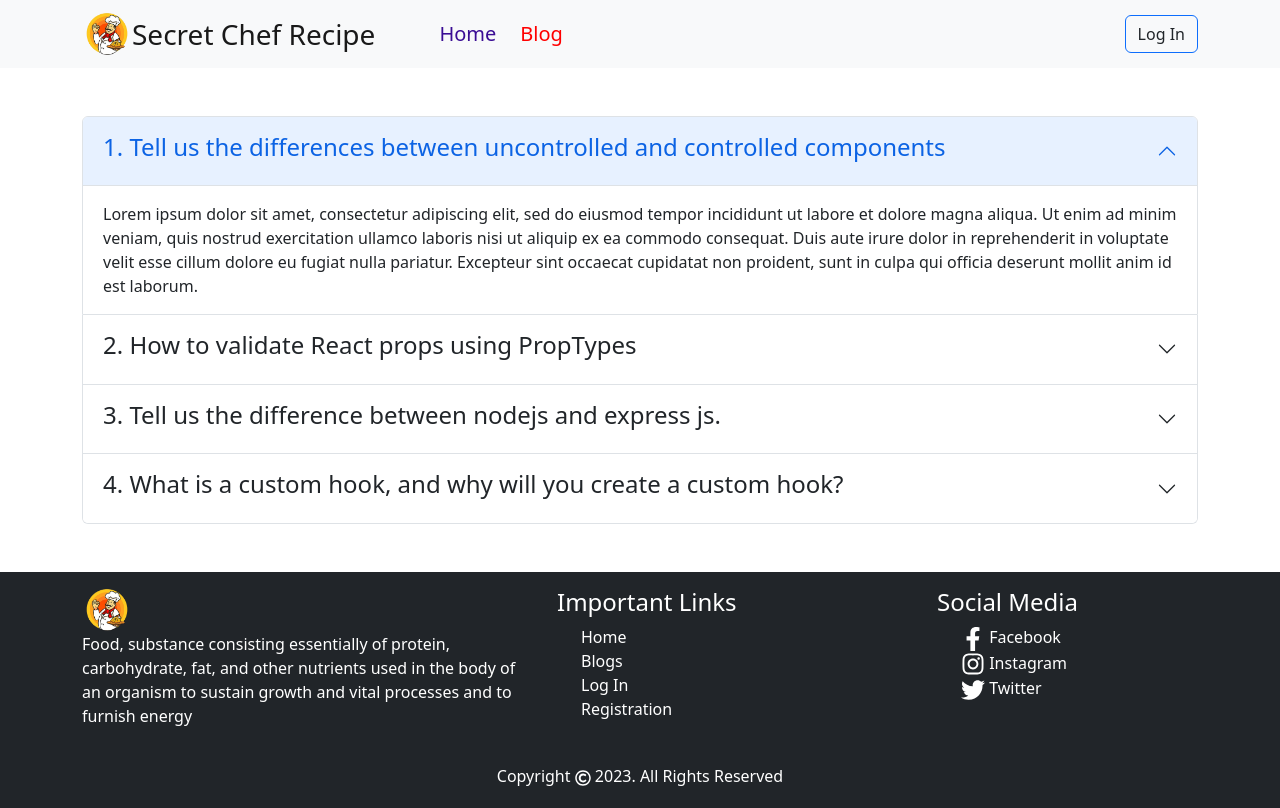
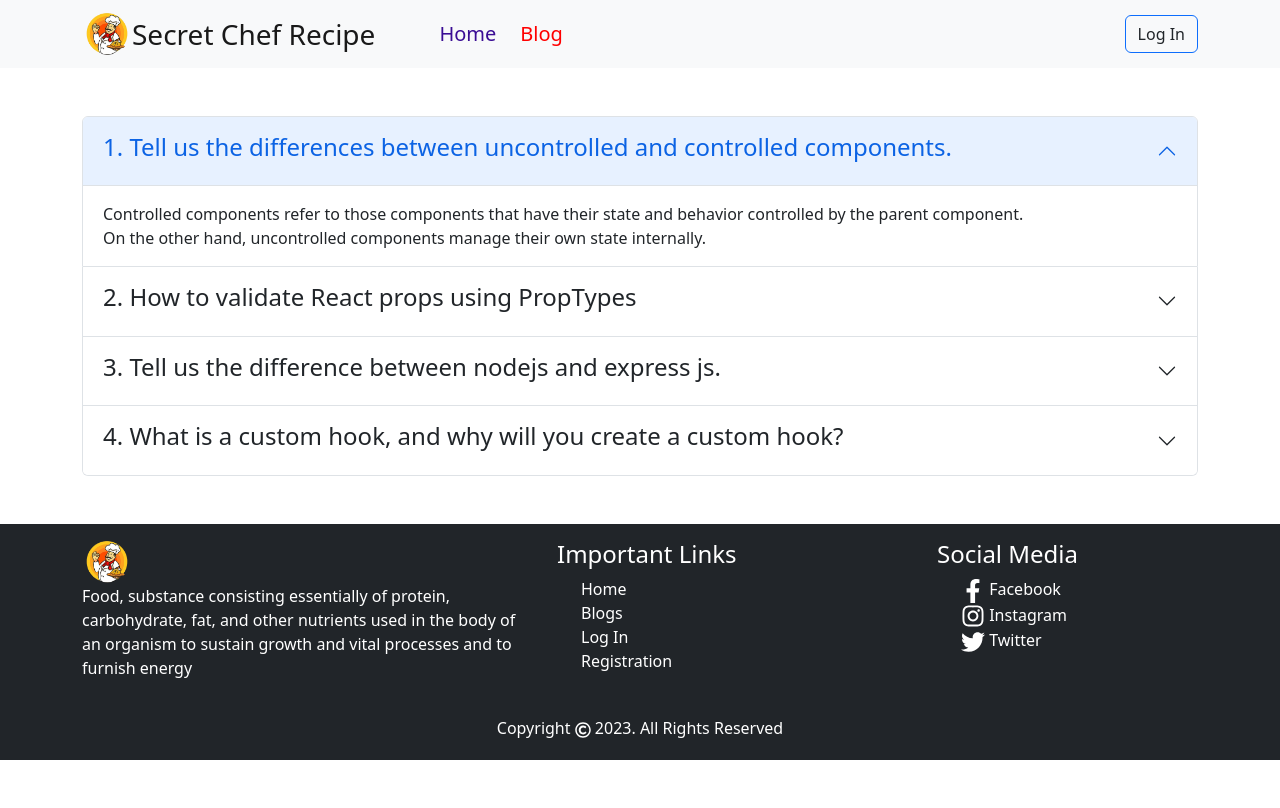
Before and after one commit to YusufHasan94/secret-chef-recipe-client, a React (Vite) app: page /blogs in a window 1280 px wide. Built offline with nearby package versions, Linux system fonts and the light colour scheme; no server answers.

Commit message:
adding github and google login

```diff
--- a/src/Components/Main/Blogs/Blogs.jsx
+++ b/src/Components/Main/Blogs/Blogs.jsx
@@ -7,27 +7,16 @@ const Blogs = () => {
         <Container className='my-5'>
             <Accordion defaultActiveKey="0">
                 <Accordion.Item eventKey="0">
-                    <Accordion.Header> <h4>1. Tell us the differences between uncontrolled and controlled components</h4> </Accordion.Header>
+                    <Accordion.Header> <h4>1. Tell us the differences between uncontrolled and controlled components.</h4> </Accordion.Header>
                     <Accordion.Body>
-                    Lorem ipsum dolor sit amet, consectetur adipiscing elit, sed do
-                    eiusmod tempor incididunt ut labore et dolore magna aliqua. Ut enim ad
-                    minim veniam, quis nostrud exercitation ullamco laboris nisi ut
-                    aliquip ex ea commodo consequat. Duis aute irure dolor in
-                    reprehenderit in voluptate velit esse cillum dolore eu fugiat nulla
-                    pariatur. Excepteur sint occaecat cupidatat non proident, sunt in
-                    culpa qui officia deserunt mollit anim id est laborum.
+                    Controlled components refer to those components that have their state and behavior controlled by the parent component.
+                    <br />On the other hand, uncontrolled components manage their own state internally.
                     </Accordion.Body>
                 </Accordion.Item>
                 <Accordion.Item eventKey="1">
                     <Accordion.Header> <h4>2. How to validate React props using PropTypes</h4> </Accordion.Header>
                     <Accordion.Body>
-                    Lorem ipsum dolor sit amet, consectetur adipiscing elit, sed do
-                    eiusmod tempor incididunt ut labore et dolore magna aliqua. Ut enim ad
-                    minim veniam, quis nostrud exercitation ullamco laboris nisi ut
-                    aliquip ex ea commodo consequat. Duis aute irure dolor in
-                    reprehenderit in voluptate velit esse cillum dolore eu fugiat nulla
-                    pariatur. Excepteur sint occaecat cupidatat non proident, sunt in
-                    culpa qui officia deserunt mollit anim id est laborum.
+
                     </Accordion.Body>
                 </Accordion.Item>
                 <Accordion.Item eventKey="3">
--- a/src/Components/Main/Login/Login.jsx
+++ b/src/Components/Main/Login/Login.jsx
@@ -4,15 +4,16 @@ import { FaGoogle, FaGithub } from "react-icons/fa";
 import { Link, useLocation, useNavigate } from 'react-router-dom';
 import { AuthContext } from '../../../providers/AuthProvider';
 const Login = () => {
-    const {loginUser} = useContext(AuthContext);
+    const {loginUser, signInWithGoogle, signInWithGithub} = useContext(AuthContext);
     const [error, setError] = useState();
     const [success, setSuccess] = useState();
     const navigate = useNavigate();
+    const location = useLocation();
 
-    const location = useLocation();
     //redirect to the location
     const from = location.state?.from?.pathname || "/";
-    //handle login
+
+    //handle login with email and password
     const handleLogin = event=>{
         setError('');
         setSuccess('');
@@ -34,6 +35,28 @@ const Login = () => {
         //use to reset form value
         form.reset('');
     }
+
+    //handle login with google
+    const handleGoogleLogin = ()=>{
+        signInWithGoogle()
+        .then(res=>{
+            const loggedUser = res.user;
+            console.log(loggedUser);
+            navigate(navigate(from , {replace: true}));
+        })
+        .catch(error => console.log(error.message));
+    }
+    //handle login with github
+    const handleGithubLogin = ()=>{
+        signInWithGithub()
+        .then(res=>{
+            const loggedUser = res.user;
+            console.log(loggedUser);
+            navigate(from , {replace: true});
+        })
+        .catch(error => console.log(error.message));
+    }
+
     return (
         <div>
             <Container className='d-flex flex-column align-items-center justify-content-center' style={{height: "700px"}}>
@@ -51,10 +74,14 @@ const Login = () => {
                         Log In
                     </Button>
                     <Form.Text className=' fs-5 text-primary'>
-                        <FaGoogle/> Login with Google
+                        <Button className='bg-transparent text-primary' onClick={handleGoogleLogin}>
+                            <FaGoogle/> Login with Google
+                        </Button>
                     </Form.Text>
-                    <Form.Text className='fs-5 text-dark'>
-                        <FaGithub/> Login with Github
+                    <Form.Text className='fs-5 text-dark mt-2'>
+                        <Button className='bg-transparent text-dark border-dark' onClick={handleGithubLogin}>
+                            <FaGithub/> Login with Github
+                        </Button>
                     </Form.Text>
                     <Form.Text className='fs-5 text-dark'>
                         Don't have account? <Link to="/registration" className='text-decoration-none'>Register</Link>
--- a/src/Components/Shared/Header/Header.jsx
+++ b/src/Components/Shared/Header/Header.jsx
@@ -7,7 +7,6 @@ import { AuthContext } from '../../../providers/AuthProvider';
 import { Link } from 'react-router-dom';
 import 'react-tooltip/dist/react-tooltip.css';
 import { Tooltip } from 'react-tooltip';
-import "./Header.css";
 
 const Header = () => {
     const {user, logOut} = useContext(AuthContext);
@@ -34,7 +33,7 @@ const Header = () => {
                                 <img
                                 className='user'
                                 src={user.photoURL}
-                                style={{width:"40px", height: "40px", borderRadius: "50%" }}
+                                style={{width:"40px", height: "40px", borderRadius: "50%" , border: "1px solid black" }}
                                 data-tooltip-id="my-tooltip" data-tooltip-content={user.displayName?user.displayName : ''}
                                 />
                                 :<HiUserCircle
--- a/src/providers/AuthProvider.jsx
+++ b/src/providers/AuthProvider.jsx
@@ -1,9 +1,11 @@
 import React, { createContext, useEffect, useState } from 'react';
-import { createUserWithEmailAndPassword, getAuth, onAuthStateChanged, signInWithEmailAndPassword, signOut, updateProfile } from "firebase/auth";
+import { GithubAuthProvider, GoogleAuthProvider, createUserWithEmailAndPassword, getAuth, onAuthStateChanged, signInWithEmailAndPassword, signInWithPopup, signOut, updateProfile } from "firebase/auth";
 import app from '../firebase/firebase.config';
 
 export const AuthContext = createContext(null);
 const auth = getAuth(app);
+const googleProvider = new GoogleAuthProvider();
+const githubProvider = new GithubAuthProvider();
 
 const AuthProvider = ({children}) => {
     const [user, setUser] = useState(null);
@@ -11,6 +13,14 @@ const AuthProvider = ({children}) => {
     const createUser = (email, password)=>{
         setLoading(true);
         return createUserWithEmailAndPassword (auth, email, password);
+    }
+    const signInWithGoogle = ()=>{
+        setLoading(true);
+        return signInWithPopup(auth, googleProvider);
+    }
+    const signInWithGithub = ()=>{
+        setLoading(true);
+        return signInWithPopup(auth, githubProvider);
     }
     const loginUser = (email, password)=>{
         setLoading(true);
@@ -41,6 +51,8 @@ const AuthProvider = ({children}) => {
         user,
         loading,
         createUser,
+        signInWithGoogle,
+        signInWithGithub,
         loginUser,
         updateUserInfo,
         logOut
```
Also changed, not shown: src/Components/Shared/Header/Header.css (deleted).
